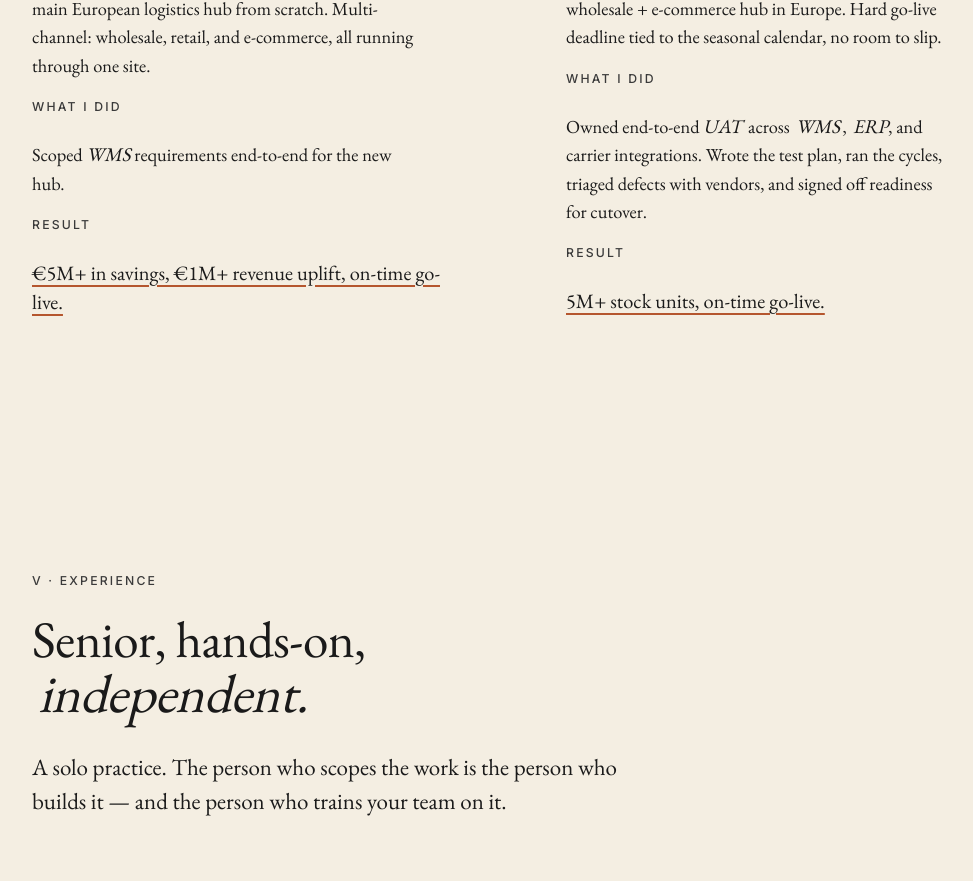
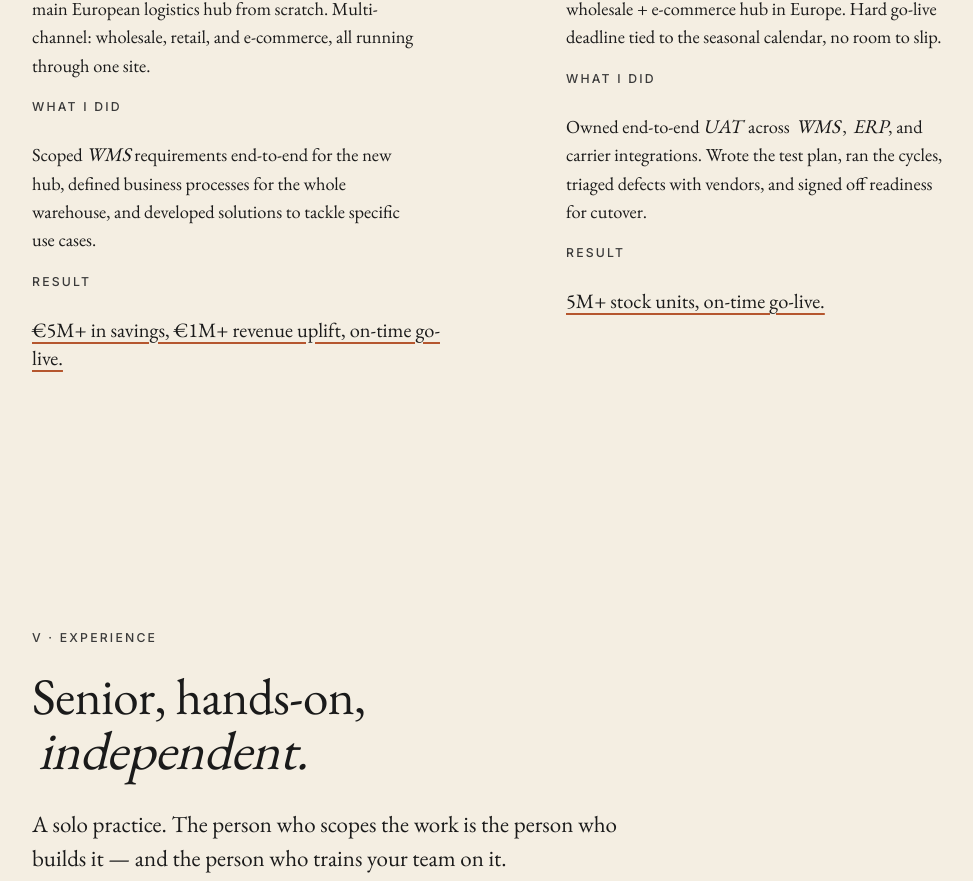
Before and after one commit to franciscocunha42/FranciscoCunha.ai, a Next.js app: page / in a window 1280 px wide. Shown: the part 5538-6419 px from the top of the page, without its empty margins (106-1079 px from the left). Built offline with nearby package versions, Linux system fonts and the light colour scheme.

Commit message:
Update Luxury Fashion case study: expand 'What I did' description
https://claude.ai/code/session_01TJDNuF9nNkgUXNVNE3Yzbz

```diff
--- a/src/components/CaseStudies.tsx
+++ b/src/components/CaseStudies.tsx
@@ -19,7 +19,9 @@ const cases: Case[] = [
     ),
     did: (
       <>
-        Scoped <em>WMS</em> requirements end-to-end for the new hub.
+        Scoped <em>WMS</em> requirements end-to-end for the new hub, defined
+        business processes for the whole warehouse, and developed solutions to
+        tackle specific use cases.
       </>
     ),
     result: (
```
